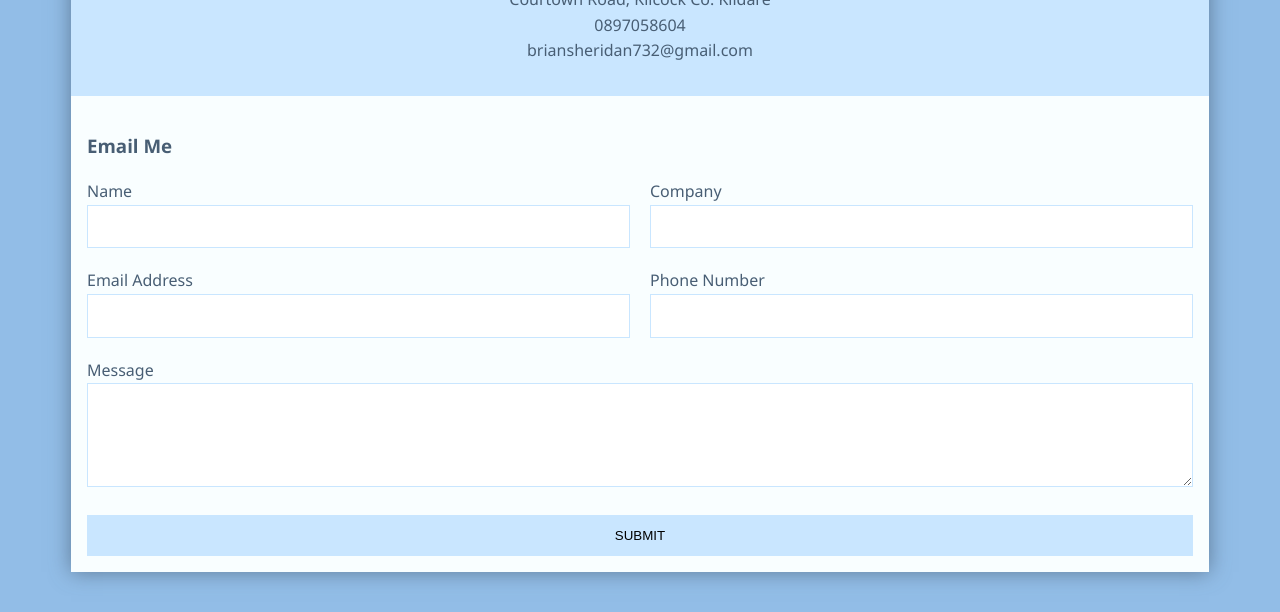
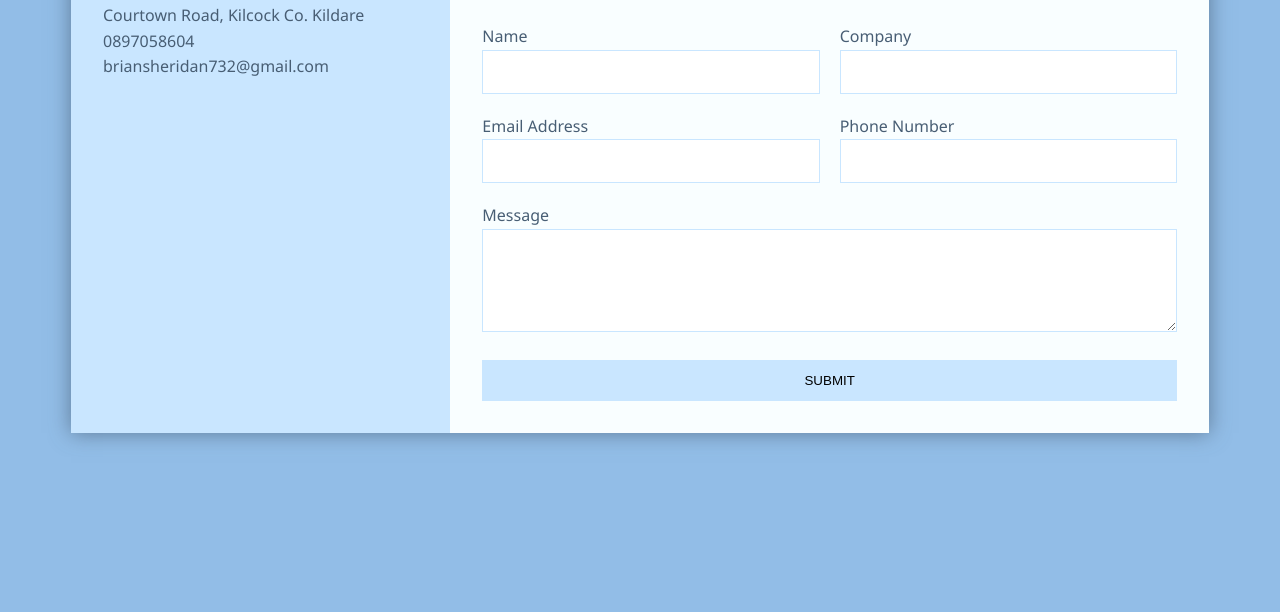
Before and after one commit to BrianSheridan/Responsive-Contact-Form-email, a plain HTML site: page index.html in a window 1280 px wide. Shown: the part 209-821 px from the top of the page. After the commit the page ends 800 px from the top, so only its background shows below. Drawn offline with Linux system fonts and the light colour scheme.

Commit message:
Added Media Queries

```diff
--- a/style.css
+++ b/style.css
@@ -89,3 +89,19 @@ ul{
     outline: 0;
     transition: background-colr 2s ease-out;
 }
+
+/* LARGE SCREENS */
+@media(min-width:700px){
+   .wrapper{
+       display: grid;
+       grid-template-columns: 1fr 2fr;
+   }
+
+   .wrapper > *{
+       padding: 2em;
+   }
+
+   .company-info h3, .company-info ul, .brand{
+       text-align: left;
+   }
+}
```
